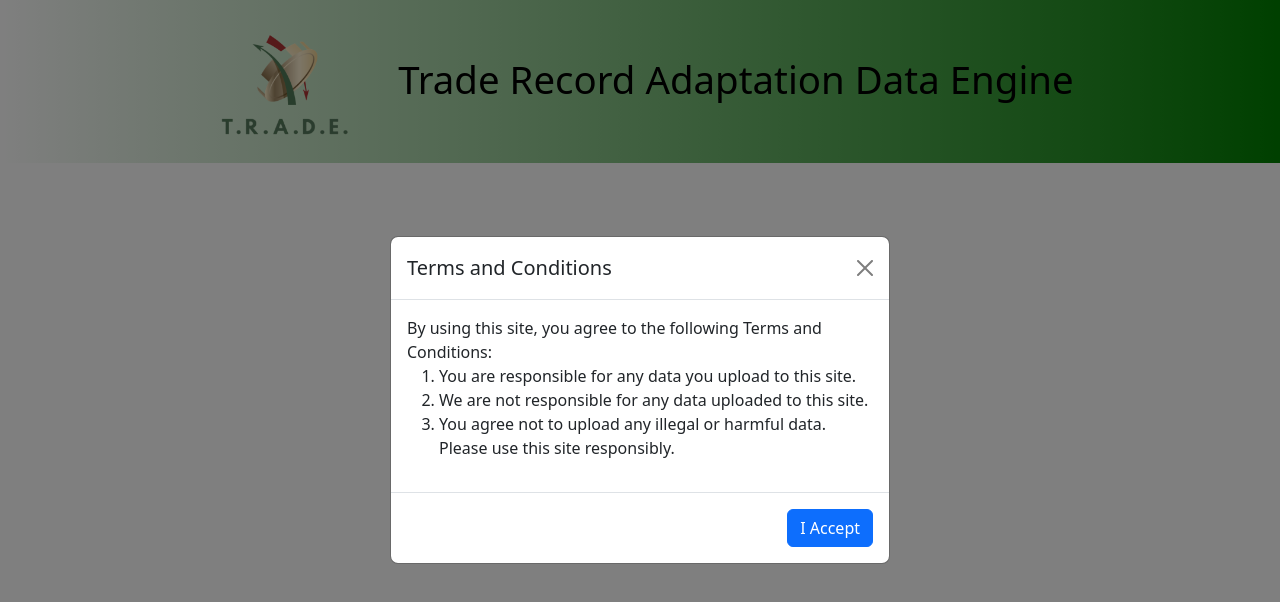
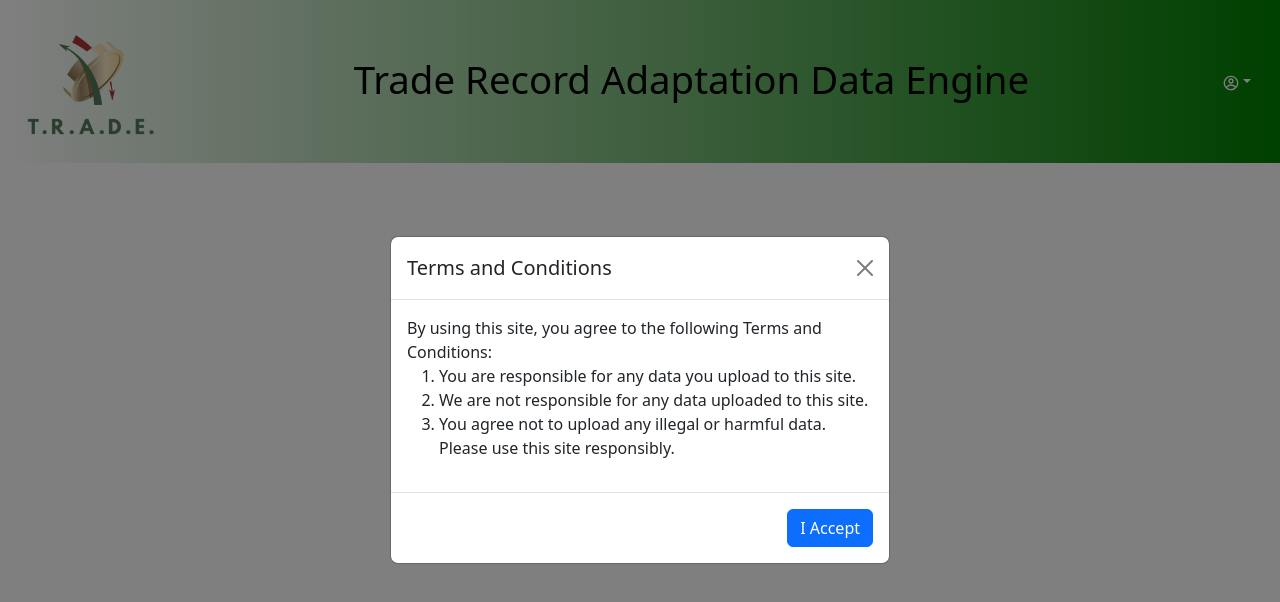
Before and after one commit to JOATZ/TRADE_App, a React (Create React App) app: page / in a window 1280 px wide. Shown: the top 602 px of the page. Built offline with nearby package versions, Linux system fonts and the light colour scheme.

Commit message:
Toggler setup, need ot fix for < md vp

```diff
--- a/package.json
+++ b/package.json
@@ -13,6 +13,7 @@
     "formik": "^2.4.5",
     "react": "^18.2.0",
     "react-dom": "^18.2.0",
+    "react-icons": "^4.11.0",
     "react-router-dom": "^6.16.0",
     "react-scripts": "5.0.1",
     "react-spring": "^9.7.2",
--- a/src/App.css
+++ b/src/App.css
@@ -18,34 +18,46 @@ body {
   margin-top: 2rem;
 }
 /*NAVBAR*/
+.navbar-brand {
+  display: flex;
+  flex-direction: row;
+  justify-content: space-between;
+  align-items: center;
+  width: 100%;
+}
+
 .navbar-brand h1 {
   color: black;
   font-size: 3vw;
-}
-
-.navbar-brand {
-  display: flex;
-  flex-direction: row;
-  justify-content: center;
-  align-items: center;
-  margin-right: 2rem;
+  text-align: center;
+  flex-grow: 1;
 }
 
 .navbar-brand img {
   width: 100%;
   height: 100%;
-  margin-right: 2rem;
   max-width: 10rem;
-}
-
-.login-form-box {
-  border: 1px solid !important;
 }
 
 .navbar-dark {
   background-image: linear-gradient(to right, white, green);
   margin-bottom: 2rem;
   min-height: 8rem;
+}
+/*Dropdown Icon right*/
+.dropdown .btn, .dropdown .btn-secondary {
+  background-color: transparent;
+  border: none;
+}
+/*Make dropdown icon no background*/
+.navbar-collapse {
+  display: flex;
+  justify-content: flex-end;
+  margin-right: 5px;
+}
+
+.login-form-box {
+  border: 1px solid !important;
 }
 
 @media (max-width: 768px) { /* Stack Logo and h1 for sm vp's */
--- a/src/components/Header.js
+++ b/src/components/Header.js
@@ -1,7 +1,12 @@
 import { useState } from 'react'
+import { CgProfile } from 'react-icons/cg'
 import { NavLink } from 'react-router-dom'
 import {
     Collapse,
+    Dropdown,
+    DropdownItem,
+    DropdownMenu,
+    DropdownToggle,
     Nav,
     Navbar,
     NavbarBrand,
@@ -13,19 +18,38 @@ import tradeLogo from '../img/tradeLogoNoBg.png'
 
 const Header = () => {
     const [menuOpen, setMenuOpen] = useState(false)
+    const [dropdownOpen, setDropdownOpen] = useState(false)
+
+    const toggleDropdown = () => {
+        setDropdownOpen((prevState) => !prevState)
+    }
 
     return (
         <Navbar dark color='primary' sticky='top' expand='md'>
             <NavbarBrand className='mx-auto' href='/'>
-                <img
-                    src={tradeLogo}
-                    alt='T.R.A.D.E. Logo'
-                    className='float-start'
-                />
+                <img src={tradeLogo} alt='T.R.A.D.E. Logo' />
                 <h1 className='mt-1'>Trade Record Adaptation Data Engine</h1>
             </NavbarBrand>
 
             <NavbarToggler onClick={() => setMenuOpen(!menuOpen)} />
+
+            <Collapse isOpen={menuOpen} navbar>
+                <Nav className='ml-auto' navbar>
+                    <Dropdown
+                        className='ms-auto'
+                        isOpen={dropdownOpen}
+                        toggle={toggleDropdown}
+                    >
+                        <DropdownToggle caret>
+                            <CgProfile />
+                        </DropdownToggle>
+                        <DropdownMenu>
+                            <DropdownItem>Option 1</DropdownItem>
+                            <DropdownItem>Option 2</DropdownItem>
+                        </DropdownMenu>
+                    </Dropdown>
+                </Nav>
+            </Collapse>
         </Navbar>
     )
 }
```
Also changed, not shown: 1 other file (tests, documents, lock files or other folders).
